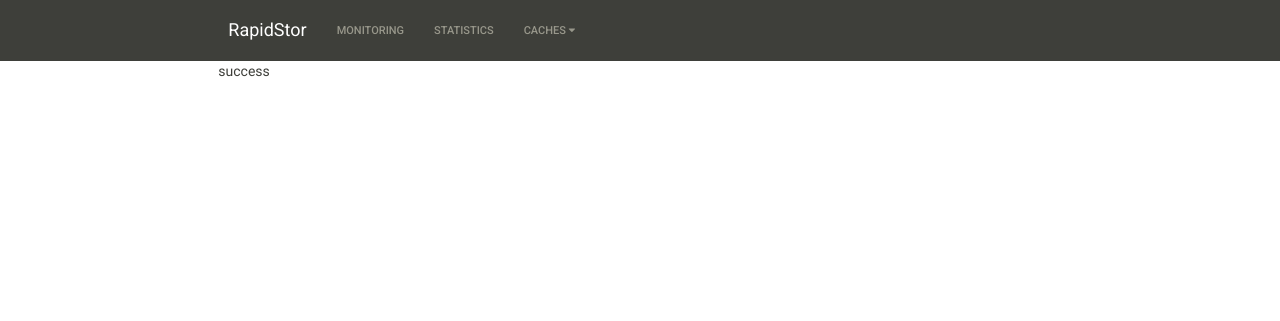
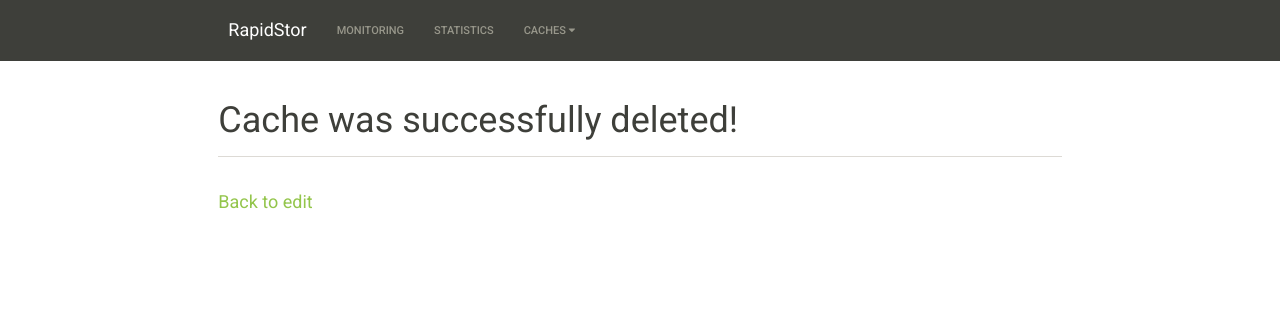
Before and after one commit to ariarezaei/rstor, a Django app: template manageCaches/templates/status.html in a window 1280 px wide. Shown: the top 321 px of the page. Run offline with Django 3.2, Linux system fonts and the light colour scheme; the template is opened without the code that fills it: most values are stand-ins (such as "Sample title", 1, 10 or a date in 2020); parts of the project's set-up code (start-up, migrations or seed data) failed here and were passed over; some libraries are stand-ins or nearby versions.

Commit message:
Create and Edit pages

```diff
--- a/manageCaches/templates/status.html
+++ b/manageCaches/templates/status.html
@@ -1,7 +1,7 @@
 {% extends 'base.html' %}
 {% load staticfiles %}
 {% block extra_css %}
-
+    <link href="{% static "css/createdit.css" %}" rel="stylesheet">
 {% endblock %}
 
 {% block extra_script %}
@@ -9,5 +9,24 @@
 {% endblock %}
 
 {% block content %}
-    {{ status }}
+    {% if success_message %}
+        <div class="row">
+            <div class="col-lg-12">
+                <h1 class="page-header">Cache was successfully deleted!</h1>
+            </div>
+            <div class="col-lg-12">
+                <h4><a href="#edit-modal"data-toggle="modal" data-target="#edit-modal">Back to edit</a></h4>
+            </div>
+        </div>
+    {% endif %}
+    {% if error_message %}
+        <div class="row">
+            <div class="col-lg-12">
+                <h1 class="page-header">Cache could not be deleted!</h1>
+            </div>
+            <div class="col-lg-12">
+                <h4>There was an unknown error. Please try again later.<a href="#edit-modal"data-toggle="modal" data-target="#edit-modal"> Back to edit</a></h4>
+            </div>
+        </div>
+    {% endif %}
 {% endblock %}
```
Also changed, not shown: manageCaches/templates/edit.html (+19 -3 lines).
